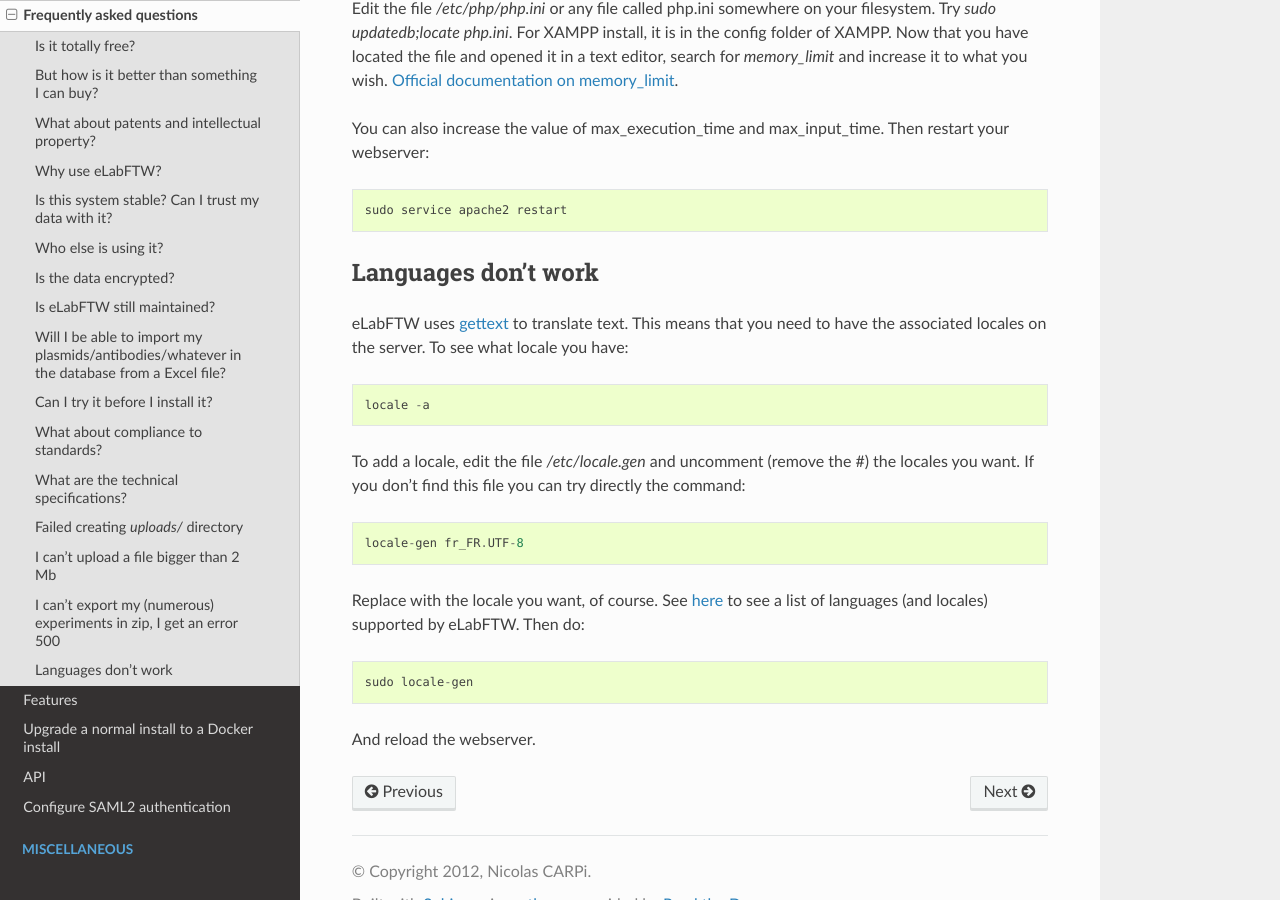
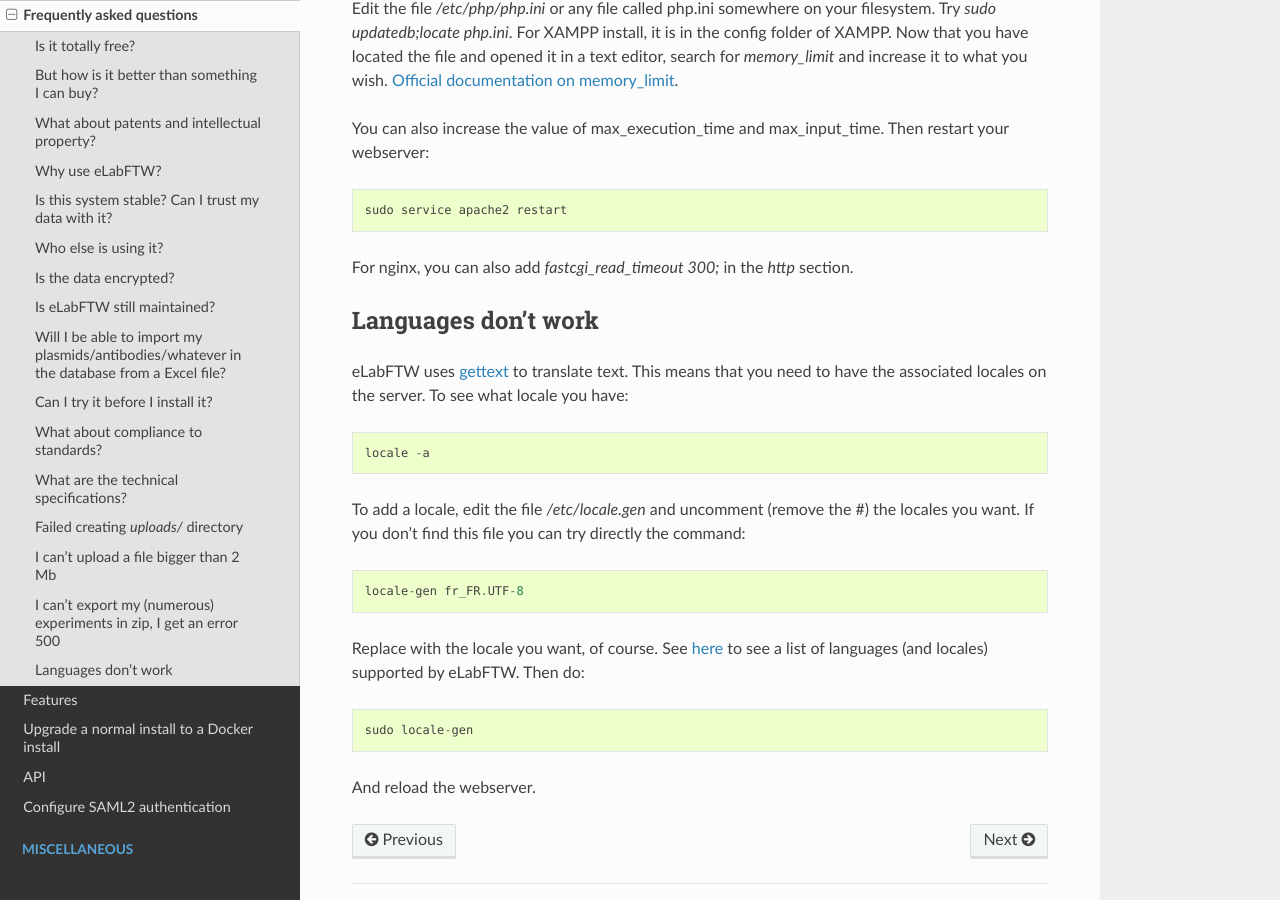
Before and after one commit to elabftw/elabdoc, a Sphinx documentation site: the page built from doc/faq.rst, in a window 1280 px wide and 900 px high, scrolled down 4713 px. Built offline with Sphinx 7.4.7 and the Read the Docs theme 2.0.0, drawn with Linux system fonts in a browser that asks for light colours; pages that are not in the unit, such as notebooks, are missing from menus.

Commit message:
add nginx conf to prevent error 504

```diff
--- a/doc/faq.rst
+++ b/doc/faq.rst
@@ -192,6 +192,8 @@
 
     sudo service apache2 restart
 
+For nginx, you can also add `fastcgi_read_timeout 300;` in the `http` section.
+
 Languages don't work
 --------------------
 
```
